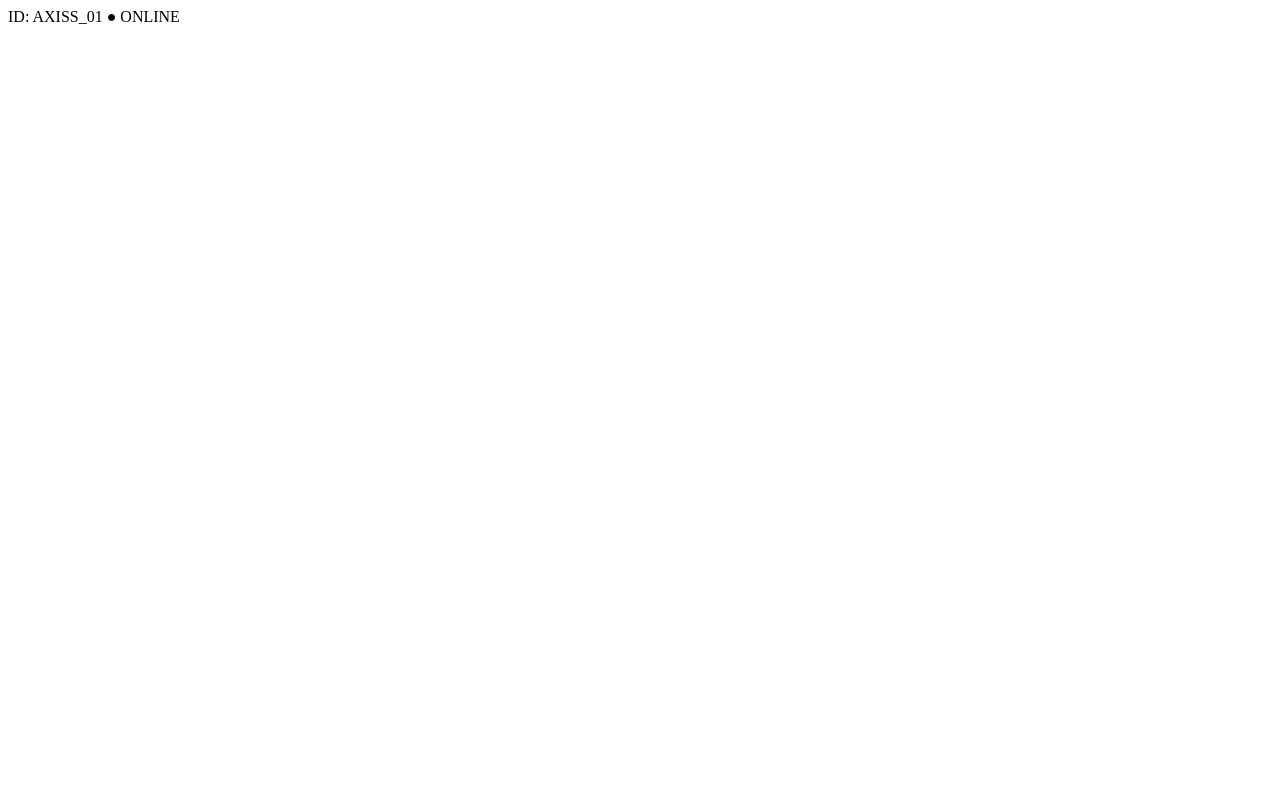
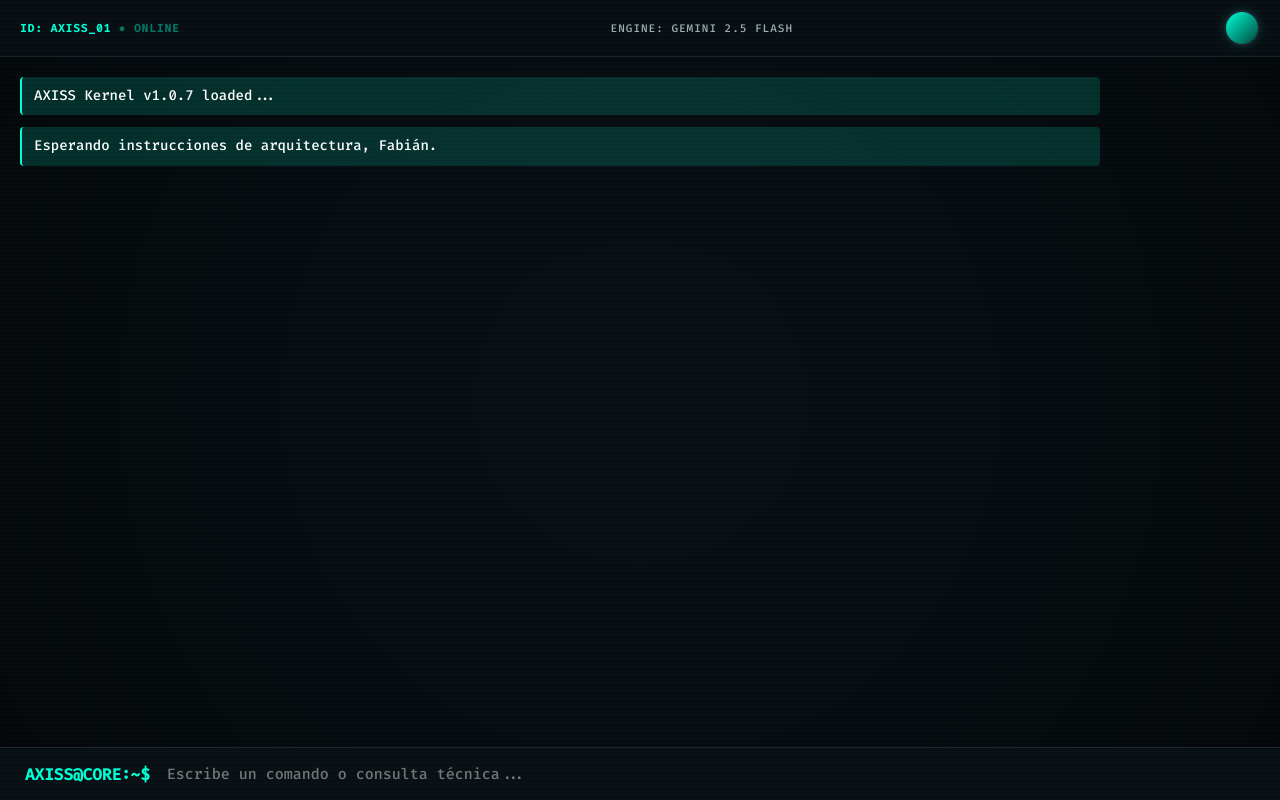
Before and after one commit to El-Latido/AXISS-, a plain HTML site: page index.html in a window 1280 px wide. Drawn offline with Linux system fonts and the light colour scheme.

Commit message:
Update index.html

```diff
--- a/index.html
+++ b/index.html
@@ -1,7 +1,33 @@
-<header>
-    <div class="status-bar">
-        <span>ID: AXISS_01</span>
-        <span class="blink">● ONLINE</span>
-        <div id="axiss-avatar" onclick="configurarToken()" title="Configurar API Key"></div>
+<!DOCTYPE html>
+<html lang="es">
+<head>
+    <meta charset="UTF-8">
+    <meta name="viewport" content="width=device-width, initial-scale=1.0">
+    <title>AXISS v1.0 [ARCHITECT_CORE]</title>
+    <link rel="stylesheet" href="style.css">
+    <link href="https://fonts.googleapis.com/css2?family=Fira+Code:wght@300;500&display=swap" rel="stylesheet">
+</head>
+<body>
+    <div class="scanline"></div>
+
+    <header>
+        <div class="status-bar">
+            <div class="node-info">ID: AXISS_01 <span class="blink">● ONLINE</span></div>
+            <div class="engine-info">ENGINE: GEMINI 2.5 FLASH</div>
+            <div id="axiss-avatar" onclick="configurarToken()" title="Configurar API Key"></div>
+        </div>
+    </header>
+
+    <main id="chat-container">
+        <div class="line system-msg">AXISS Kernel v1.0.7 loaded...</div>
+        <div class="line system-msg">Esperando instrucciones de arquitectura, Fabián.</div>
+    </main>
+
+    <div class="input-wrapper">
+        <span class="prompt-char">AXISS@CORE:~$</span>
+        <input type="text" id="user-input" placeholder="Escribe un comando o consulta técnica..." autofocus autocomplete="off">
     </div>
-</header>
+
+    <script src="main.js"></script>
+</body>
+        </html>
```
